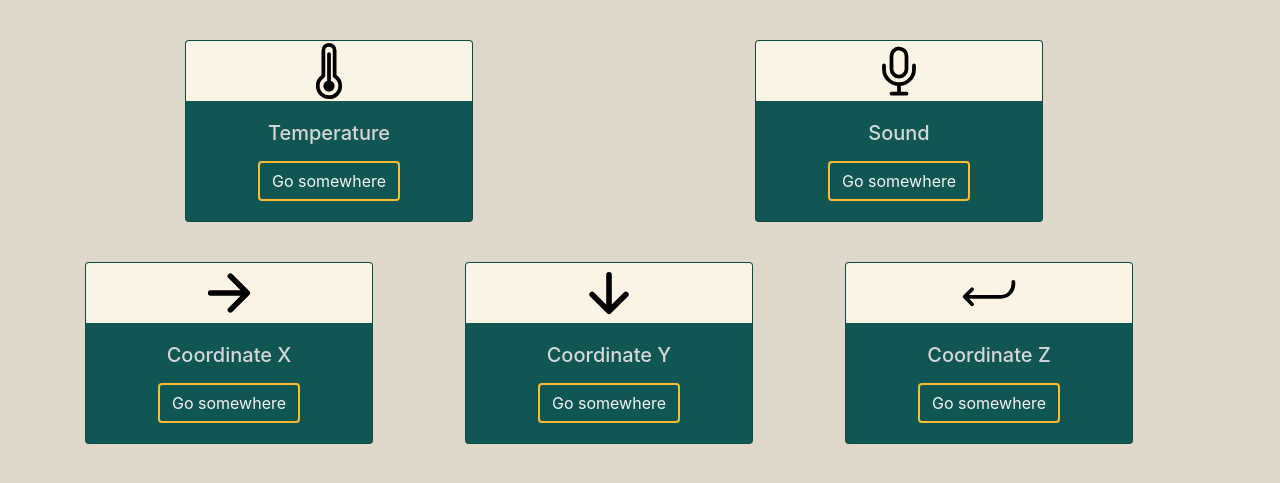
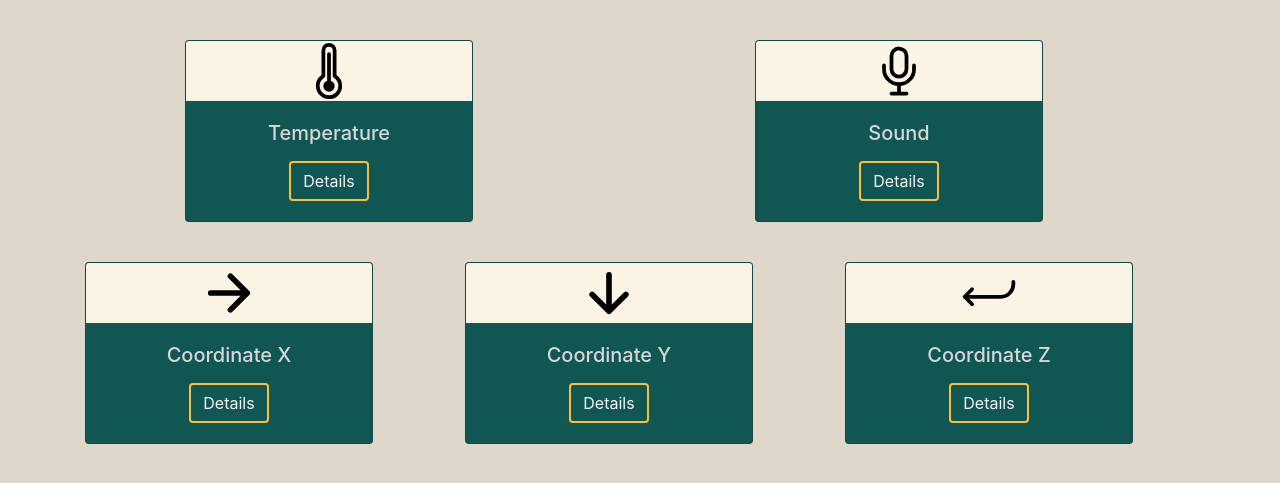
Before and after one commit to Sadeeed/CattleCare, a Django app: template mqtt/templates/index.html in a window 1280 px wide. Shown: the top 483 px of the page. Run offline with Django 4.2, Linux system fonts and the light colour scheme; the template is opened without the code that fills it, so the values that code supplies are empty; some libraries are stand-ins or nearby versions.

Commit message:
:lipstick: update button text

```diff
--- a/mqtt/templates/index.html
+++ b/mqtt/templates/index.html
@@ -32,7 +32,7 @@
             <div class="card-body">
               <h5 class="card-title">Temperature</h5>
               <p class="card-text">{{ temperature.message }}</p>
-              <a href="#" class="btn btn-primary color">Go somewhere</a>
+              <a href="#" class="btn btn-primary color">Details</a>
             </div>
           </div>
       </div>
@@ -42,7 +42,7 @@
             <div class="card-body">
               <h5 class="card-title">Sound</h5>
               <p class="card-text">{{ bellowing.message }}</p>
-              <a href="#" class="btn btn-primary color">Go somewhere</a>
+              <a href="#" class="btn btn-primary color">Details</a>
             </div>
           </div>
       </div>
@@ -56,7 +56,7 @@
             <div class="card-body">
               <h5 class="card-title">Coordinate X</h5>
               <p class="card-text">{{ X.message }}</p>
-              <a href="#" class="btn btn-primary color">Go somewhere</a>
+              <a href="#" class="btn btn-primary color">Details</a>
             </div>
           </div>
       </div>
@@ -66,7 +66,7 @@
             <div class="card-body">
               <h5 class="card-title">Coordinate Y</h5>
               <p class="card-text">{{ Y.message }}</p>
-              <a href="#" class="btn btn-primary color">Go somewhere</a>
+              <a href="#" class="btn btn-primary color">Details</a>
             </div>
           </div>
       </div>
@@ -76,7 +76,7 @@
             <div class="card-body">
               <h5 class="card-title">Coordinate Z</h5>
               <p class="card-text">{{ Z.message }}</p>
-              <a href="#" class="btn btn-primary color">Go somewhere</a>
+              <a href="#" class="btn btn-primary color">Details</a>
             </div>
           </div>
       </div>
```
